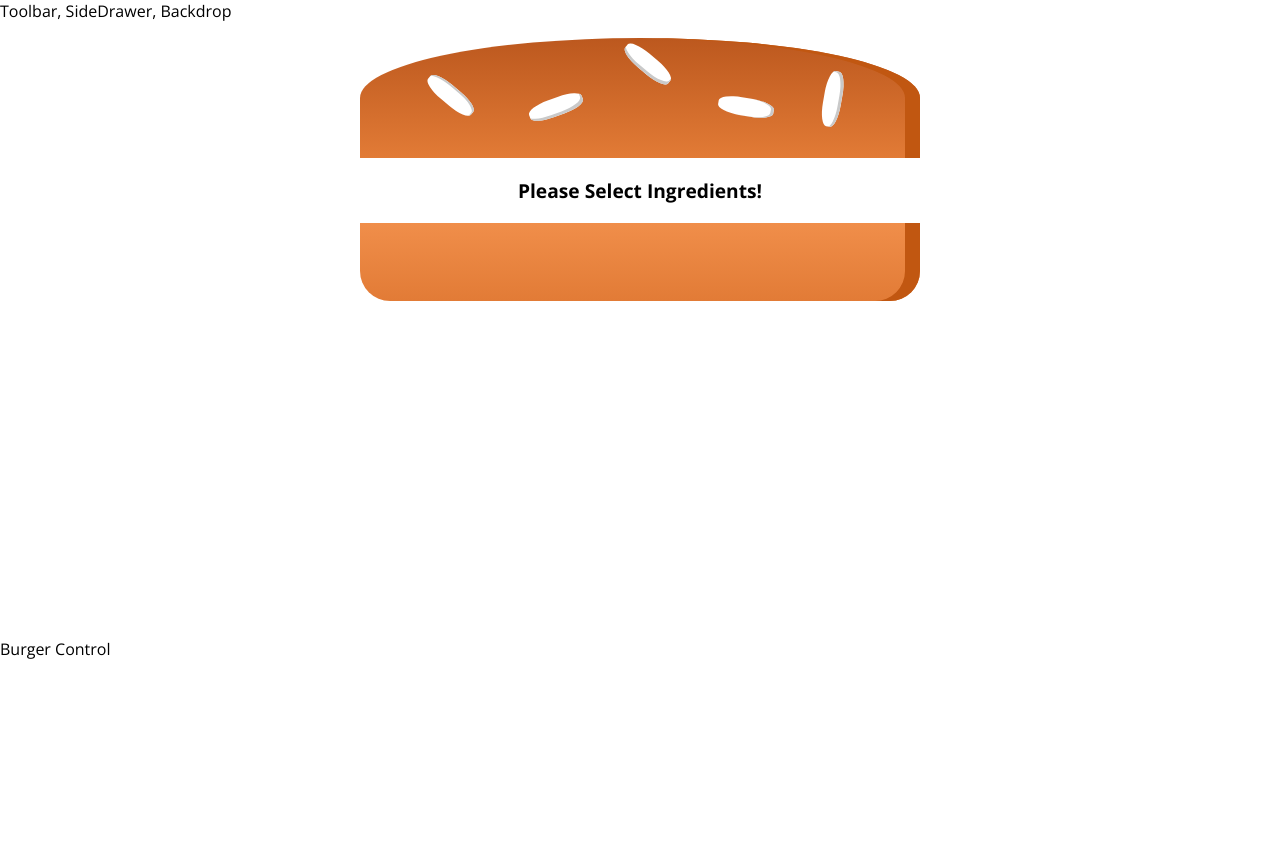
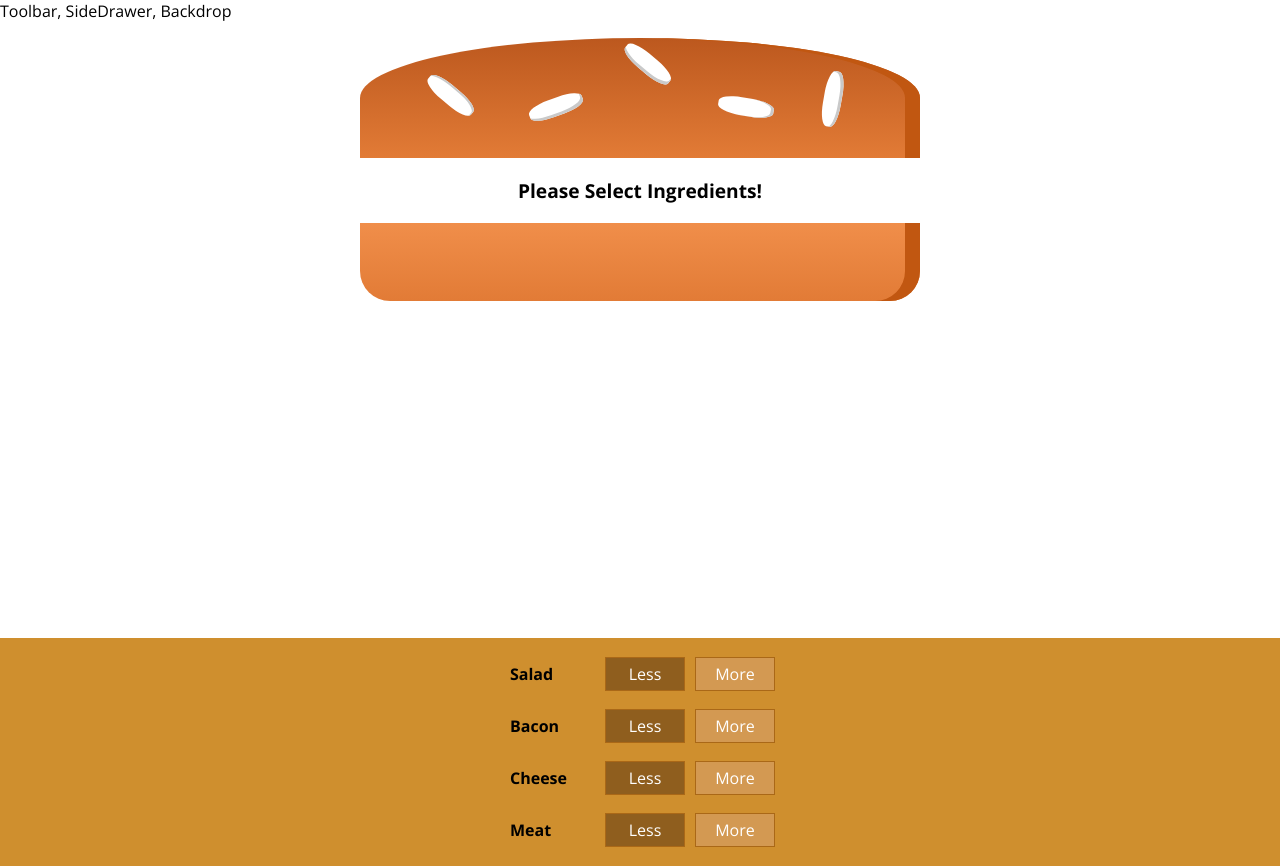
Before and after one commit to HuazhenXia/OrderBurger-React16, a React app: page / in a window 1280 px wide. Before the commit the page ends 800 px from the top, so only its background shows below. Built offline with nearby package versions, Linux system fonts and the light colour scheme.

Commit message:
add ingredient

```diff
--- a/src/components/Burger/BuildControls/BuildControl/BuildControl.js
+++ b/src/components/Burger/BuildControls/BuildControl/BuildControl.js
@@ -6,7 +6,7 @@
     <div className={classes.BuildControl}>
         <div className={classes.Label}>{props.label}</div>
         <button className={classes.More}>Less</button>
-        <button className={classes.Less}>More</button>
+        <button className={classes.Less} onClick={props.added}>More</button>
     </div>
 )
 
--- a/src/components/Burger/BuildControls/BuildControls.js
+++ b/src/components/Burger/BuildControls/BuildControls.js
@@ -1,8 +1,26 @@
 import React from 'react';
 
+import classes from './BuildControls.css';
+import BuildControl from './BuildControl/BuildControl';
+
+const controls = [
+    { label: 'Salad', type: 'salad'},
+    { label: 'Bacon', type: 'bacon'},
+    { label: 'Cheese', type: 'cheese'},
+    { label: 'Meat', type: 'meat'}
+]
+
 const buildControls = (props) => (
-    <div>
-
+    <div className={classes.BuildControls}>
+        {
+            controls.map(ctrl => (
+                <BuildControl
+                    key={ctrl.label}
+                    label={ctrl.label}
+                    added={() => props.ingredientAdded(ctrl.type)}
+                    />
+            ))
+        }
     </div>
 )
 
--- a/src/containers/BurgerBuilder/BurgerBuilder.js
+++ b/src/containers/BurgerBuilder/BurgerBuilder.js
@@ -2,6 +2,14 @@
 
 import Aux from '../../hoc/Auxiliary';
 import Burger from '../../components/Burger/Burger';
+import BuildControls from '../../components/Burger/BuildControls/BuildControls';
+
+const INGREDIENT_PRICE = {
+    salad: 0.5,
+    cheese: 0.4,
+    meat: 1.3,
+    bacon: 0.7
+}
 
 class BurgerBuilder extends Component{
     // constructor(props){
@@ -15,14 +23,35 @@
             bacon: 0,
             cheese: 0,
             meat: 0
-        }
+        },
+        totalPrice: 4
+    }
+
+    addIngredientHandler = (type) => {
+        const oldCount = this.state.ingredients[type];
+        const updateCount = oldCount + 1;
+        const updatedIngredients = {
+            ...this.state.ingredients
+        };
+        updatedIngredients[type] = updateCount;
+        const priceAddition = INGREDIENT_PRICE[type];
+        const oldPrice = this.state.totalPrice;
+        const newPrice = oldPrice + priceAddition;
+        this.setState({totalPrice: newPrice, ingredients: updatedIngredients})
+    }
+
+    removeIngredientHandler = type => {
+
     }
 
     render(){
         return (
             <Aux>
                 <Burger ingredients={this.state.ingredients}/>
-                <div>Burger Control</div>
+                <BuildControls
+                    ingredientAdded={this.addIngredientHandler}
+                    ingredientRemoved={this.removeIngredientHandler}
+                />
             </Aux>
         )
     }
```
Also changed, not shown: git.txt (deleted).
